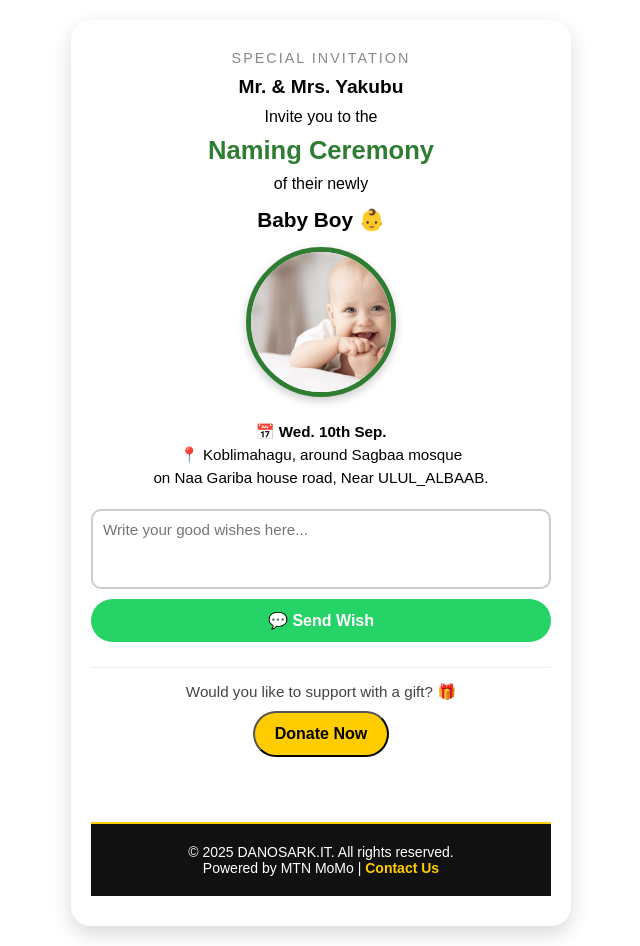
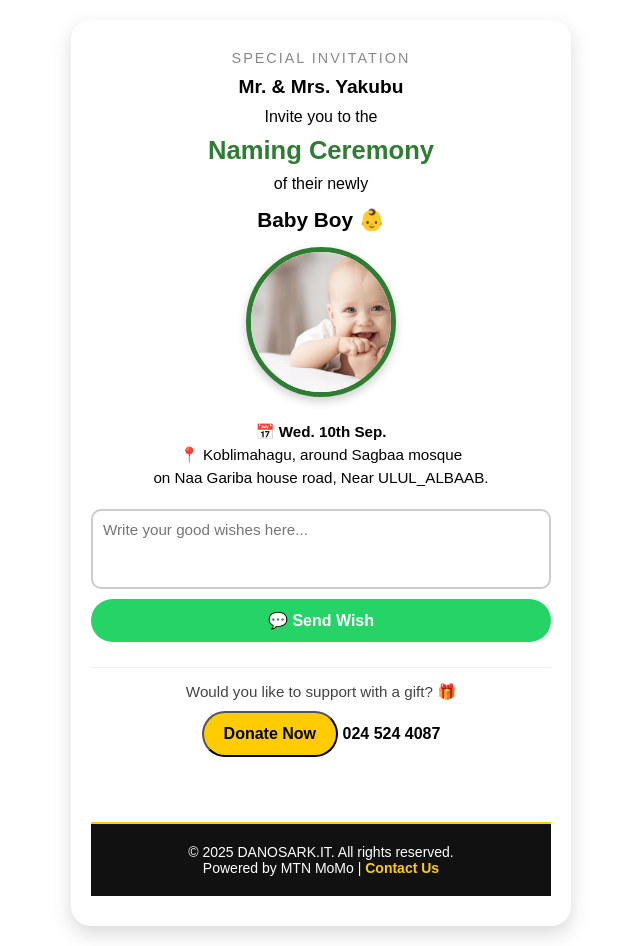
Before and after one commit to DCKONAMI/OUTDOORING, a plain HTML site: page index.html in a window 1280 px wide. Shown: the whole page, without its empty margins (319-959 px from the left). Drawn offline with Linux system fonts and the light colour scheme.

Commit message:
Update index.html

```diff
--- a/index.html
+++ b/index.html
@@ -37,6 +37,8 @@
   <button class="donate-btn" onclick="window.location.href='donate.html'">
     Donate Now
   </button>
+    <strong>024 524 4087</strong>
+
 </div>
     <footer class="site-footer">
   <p>© 2025 DANOSARK.IT. All rights reserved.</p>
```
